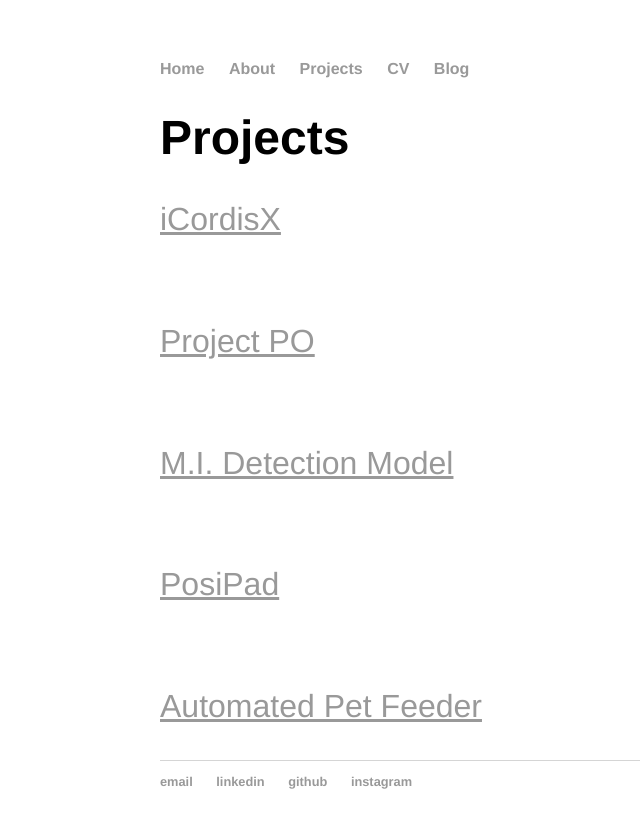
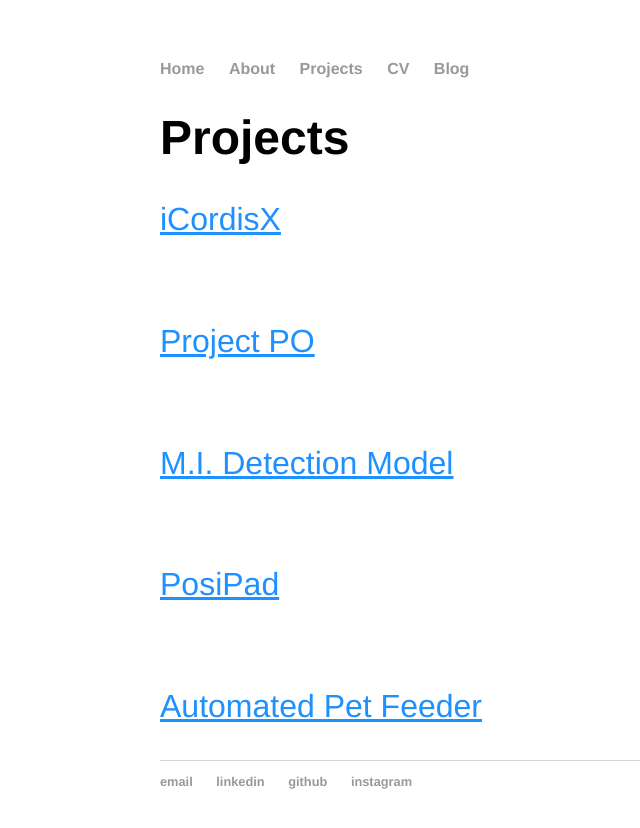
Before and after one commit to pat-liu/WebsiteV1, a Jekyll site: the page built from projects/index.html, in a window 1280 px wide. Shown: the top 828 px of the page, without its empty margins (32-672 px from the left). Built offline with Jekyll 4.4.1, drawn with Linux system fonts in a browser that asks for light colours.

Commit message:
Update main.css

```diff
--- a/css/main.css
+++ b/css/main.css
@@ -26,7 +26,7 @@ h1 {
 p.project {
     font-size: 2em;
     font-family:'Helvetica', 'Arial', 'Sans-Serif';
-    color: #999;
+    color: #1e90ff;
 }
 p {
     font-size: 1.5em;
```
